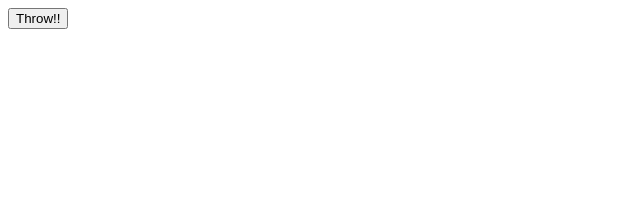
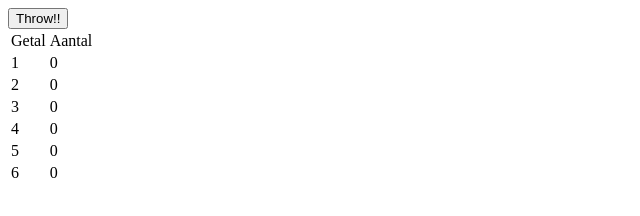
Before and after one commit to RobKuijlenburg/Dobbelstenen-Vue, a plain HTML site: page index.html in a window 1280 px wide. Shown: the whole page, without its empty margins (0-640 px from the left). Drawn offline with nearby package versions, Linux system fonts and the light colour scheme.

Commit message:
implemented print of values to table

```diff
--- a/index.html
+++ b/index.html
@@ -9,9 +9,73 @@
 <body>
     <div id="root">
         <button @click="randomNumbers">Throw!!</button>
-        <ul>
-            <li v-for="worp in throws.value">{{ worp }}</li>
-        </ul>
+            <div >
+            <table>
+                <tr>
+                    <td>
+                        Getal
+                    </td>
+                    <td>
+                        Aantal
+                    </td>
+                </tr>
+                <tr>
+                    <td>
+                        1
+                    </td>
+                    <td >
+                        <span v-if="throws.hasOwnProperty(1)" :key="1" :value="throws.value">{{throws[1]}}</span>
+                        <span v-else>0</span>
+                    </td>
+                </tr>
+                <tr>
+                    <td>
+                        2
+                    </td>
+                    <td >
+                        <span v-if="throws.hasOwnProperty(2)" :key="2" :value="throws.value">{{throws[2]}}</span>
+                        <span v-else>0</span>
+                    </td>
+                </tr>
+                <tr>
+                    <td>
+                        3
+                    </td>
+                    <td >
+                        <span v-if="throws.hasOwnProperty(3)" :key="3" :value="throws.value">{{throws[3]}}</span>
+                        <span v-else>0</span>
+                    </td>
+                </tr>
+                <tr>
+                    <td>
+                        4
+                    </td>
+                    <td >
+                        <span v-if="throws.hasOwnProperty(4)" :key="4" :value="throws.value">{{throws[4]}}</span>
+                        <span v-else>0</span>
+                    </td>
+                </tr>
+                <tr>
+                    <td>
+                        5
+                    </td>
+                    <td >
+                        <span v-if="throws.hasOwnProperty(5)" :key="5" :value="throws.value">{{throws[5]}}</span>
+                        <span v-else>0</span>
+                    </td>
+                </tr>
+                <tr>
+                    <td>
+                        6
+                    </td>
+                    <td >
+                        <span v-if="throws.hasOwnProperty(6)" :key="6" :value="throws.value">{{throws[6]}}</span>
+                        <span v-else>0</span>
+                    </td>
+                </tr>
+
+        </table>
+    </div>
     </div>
 </body>
 <script src="https://cdn.jsdelivr.net/npm/vue@2/dist/vue.js"></script>
--- a/main.js
+++ b/main.js
@@ -8,10 +8,11 @@ var app = new Vue ({
         randomNumbers() {
             for (i = 0; i <=7; i++){
                 let randomNum = (Math.floor(Math.random() * 6)) + 1;
+                console.log(randomNum);
                 if(this.throws[randomNum] === undefined) {
-                    this.throws[randomNum] = 1;
+                    this.$set(this.throws, randomNum, 1);
                 } else {
-                    this.throws[randomNum]++;
+                    this.$set(this.throws, randomNum, ++this.throws[randomNum]);
                 }
             }
 
```
